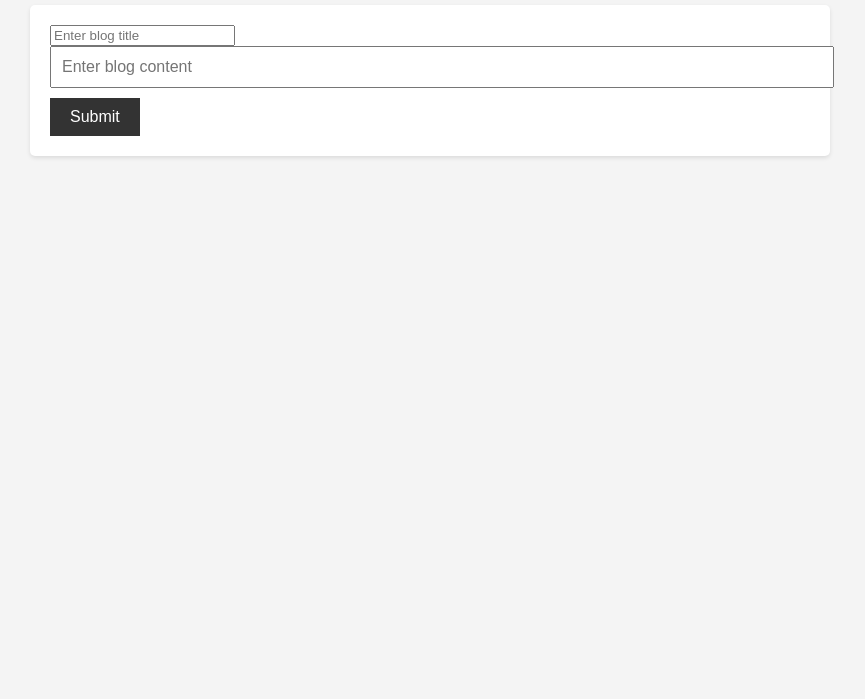
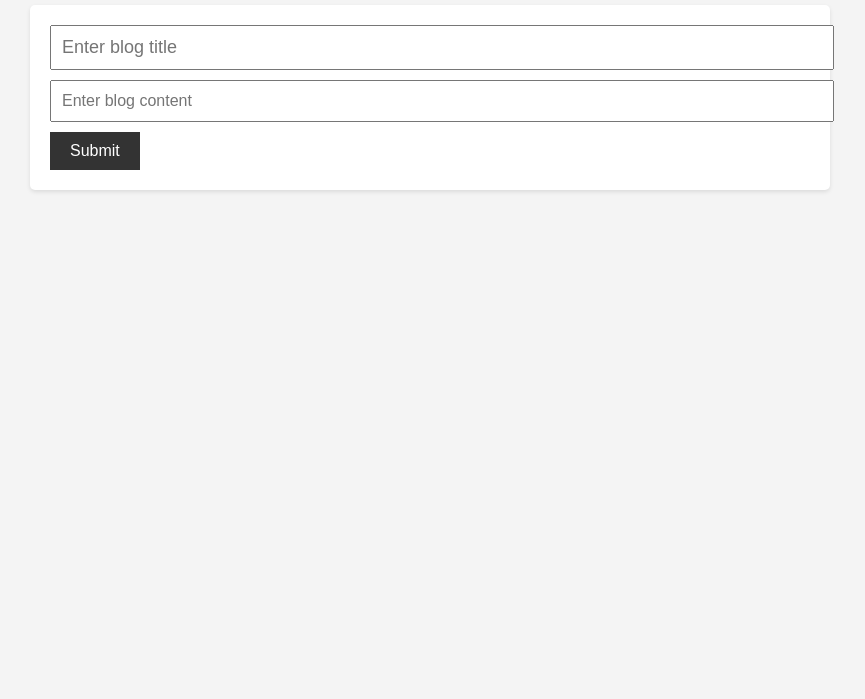
Before and after one commit to Im2rnado/farag-blog, a plain HTML site: page admin.html in a window 1280 px wide. Shown: the part 101-800 px from the top of the page, without its empty margins (210-1075 px from the left). Drawn offline with Linux system fonts and the light colour scheme.

Commit message:
Update styles.css

```diff
--- a/styles.css
+++ b/styles.css
@@ -60,6 +60,13 @@ h1 {
   margin-bottom: 20px;
 }
 
+.admin-title {
+  width: 100%;
+  padding: 10px;
+  font-size: 18px;
+  margin-bottom: 10px;
+}
+
 .admin-input {
   width: 100%;
   padding: 10px;
```
